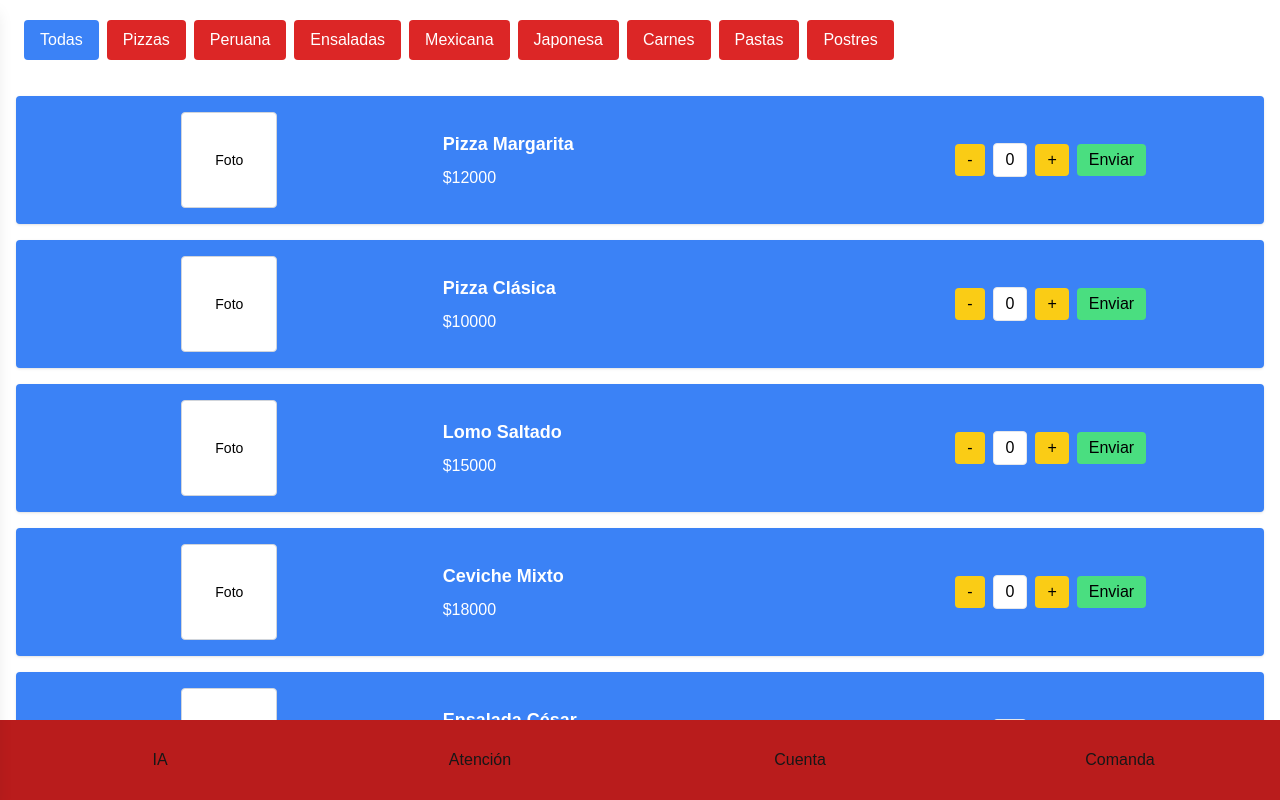
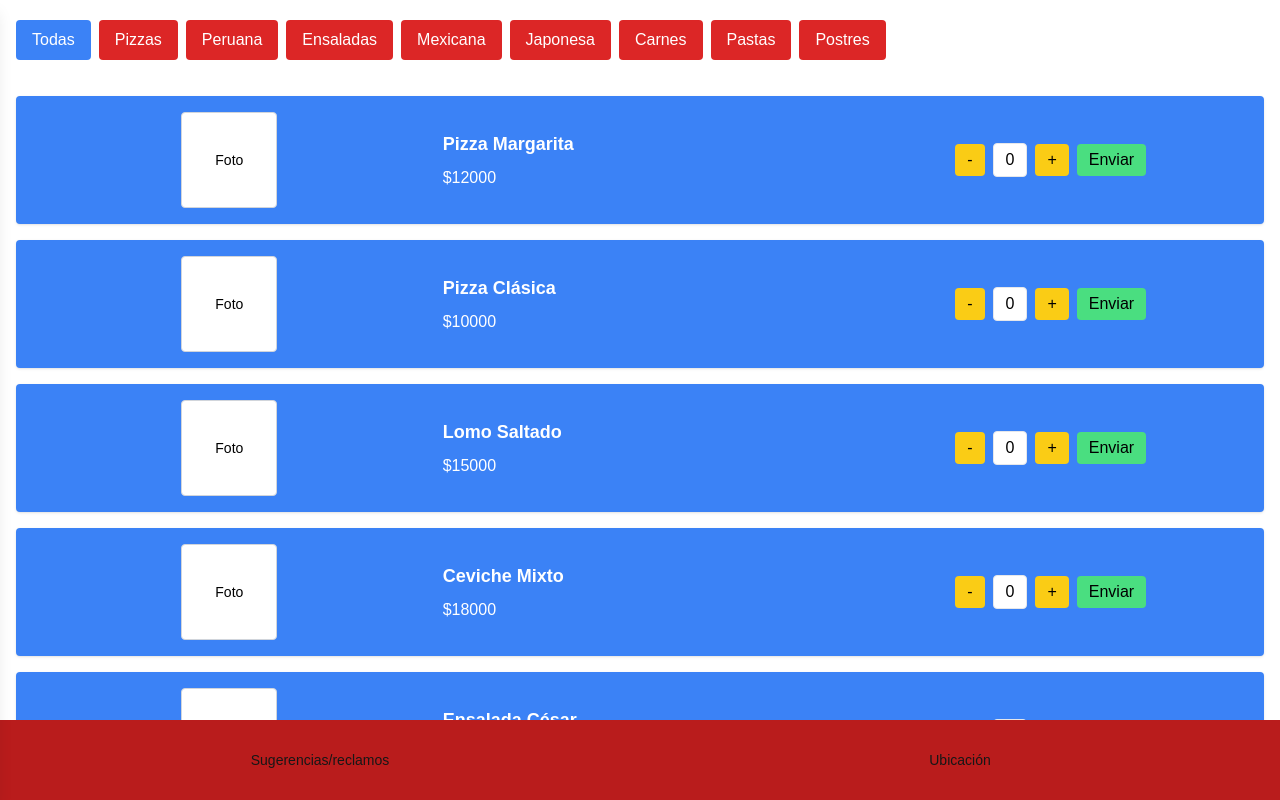
Before and after one commit to CristianTapia/menu, a Next.js app: page /menu in a window 1280 px wide. Built offline with nearby package versions, Linux system fonts and the light colour scheme.

Commit message:
Creating modal component for more information

```diff
--- a/app/menu/page.tsx
+++ b/app/menu/page.tsx
@@ -48,11 +48,11 @@ export default function Menu() {
         <Products onOrderClickAction={addProdToCart} selectedCategory={selectedCategory} />
       </div>
 
-      <footer className="bg-red-700 text-center grid grid-cols-4 w-full items-center">
-        <div>IA</div>
-        <div>Atención</div>
-        <div>Cuenta</div>
-        <div onClick={toggleOffCanvas}>Comanda</div>
+      <footer className="bg-red-700 text-center grid grid-cols-2 w-full items-center">
+        <div className="text-sm">Sugerencias/reclamos</div>
+        <div className="text-sm">Ubicación</div>
+        {/* <div>Cuenta</div> */}
+        {/* <div onClick={toggleOffCanvas}>Comanda</div> */}
       </footer>
 
       {/* <footer
--- a/app/ui/Catagories.tsx
+++ b/app/ui/Catagories.tsx
@@ -15,7 +15,7 @@ export default function Categories({
     onCategorySelectionAction(category);
   }
   return (
-    <div className="flex items-center w-full overflow-x-auto gap-2 px-2 py-2 bg-white">
+    <div className="flex items-center w-full overflow-x-auto gap-2 px-0 py-2 bg-white">
       {/* 🔹 Botón "Todas" fijo */}
       <button
         onClick={() => handleCategoryClick(null)}
--- /dev/null
+++ b/app/ui/Modals/Modal.tsx
@@ -0,0 +1,67 @@
+"use client";
+
+export default function Modal({
+  isOpen,
+  onCloseAction,
+  title,
+  body,
+  fixedBody,
+  buttonAName,
+  onButtonAClickAction,
+  buttonBName,
+  onButtonBClickAction,
+}: {
+  isOpen: boolean;
+  onCloseAction: () => void;
+  title?: string;
+  body?: React.ReactNode;
+  fixedBody?: React.ReactNode;
+  buttonAName?: string;
+  buttonBName?: string;
+  onButtonAClickAction?: () => void;
+  onButtonBClickAction?: () => void;
+}) {
+  return (
+    <>
+      {isOpen && (
+        // Cierra el modal al hacer clic fuera
+        <div
+          className="fixed inset-0 flex items-center justify-center bg-black/60 transition-opacity"
+          onClick={onCloseAction}
+        >
+          {/* Evita que el click dentro del modal lo cierre */}
+          <div className="bg-white p-6 rounded-lg w-96" onClick={(e) => e.stopPropagation()}>
+            {/* Modal header */}
+            <div className="flex pl-4 pb-6 justify-between text-xl">
+              <h2 className="text-gray-900">{title}</h2>
+              <button className="pr-4 text-gray-900 cursor-pointer" onClick={onCloseAction}>
+                X
+              </button>
+            </div>
+            {/* Modal body scrolleable*/}
+            <div className="p-4 max-h-[70vh] overflow-y-auto">{body}</div>
+            {/* Model Body fijo */}
+            <div className="p-4">{fixedBody}</div>
+            {/* Modal footer */}
+            <div className="pt-4 pl-4">
+              {buttonAName && (
+                <button onClick={onButtonAClickAction} className="p-2 bg-green-600 text-white rounded cursor-pointer">
+                  {buttonAName}
+                </button>
+              )}
+
+              {buttonBName && (
+                <button
+                  onClick={onButtonBClickAction}
+                  className="p-2 bg-red-600 text-white rounded ml-2 cursor-pointer"
+                >
+                  {buttonBName}
+                </button>
+              )}
+            </div>
+          </div>
+        </div>
+      )}
+    </>
+  );
+}
```
